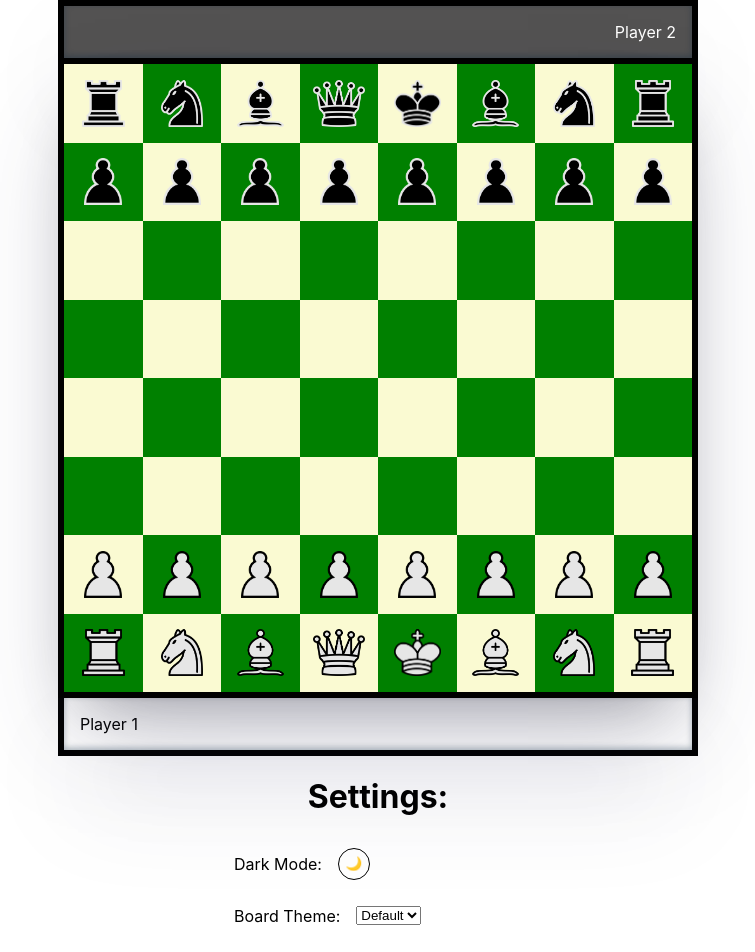
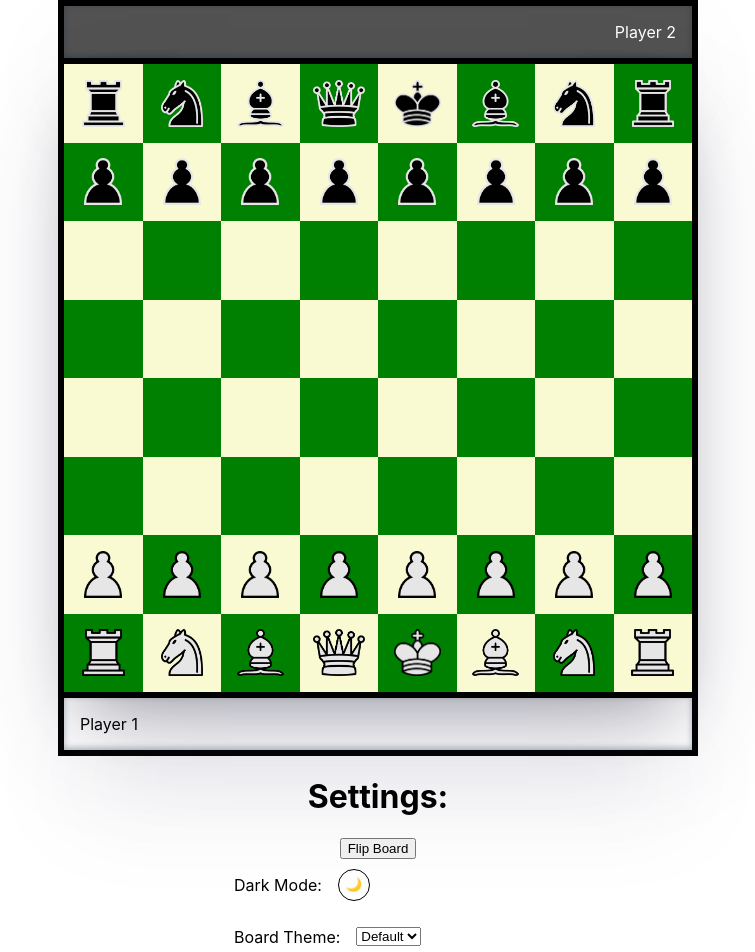
Before and after one commit to PhilipAguiar/ChessApp, a React (Create React App) app: page / in a window 1280 px wide. Shown: the top 952 px of the page, without its empty margins (262-1017 px from the left). Built offline with nearby package versions, Linux system fonts and the light colour scheme.

Commit message:
added ability to flip board

```diff
--- a/src/App.tsx
+++ b/src/App.tsx
@@ -12,6 +12,8 @@ function App() {
   const [playerOneScore, setPlayerOneScore] = useState<Array<string>>([]);
   const [playerTwoScore, setPlayerTwoScore] = useState<Array<string>>([]);
 
+  const [flipBoard, setFlipBoard] = useState<boolean>(false);
+
   return (
     <div className={`App ${darkMode ? "App--dark" : ""}`}>
       <UserCard name="Player 2" playerTwoScore={playerTwoScore} alternate />
@@ -20,9 +22,11 @@ function App() {
         playerTwoScore={playerTwoScore}
         setPlayerOneScore={setPlayerOneScore}
         setPlayerTwoScore={setPlayerTwoScore}
+        flipBoard={flipBoard}
+        setFlipBoard={setFlipBoard}
       />
       <UserCard name="Player 1" playerOneScore={playerOneScore} />
-      <Settings />
+      <Settings setFlipBoard={setFlipBoard} />
     </div>
   );
 }
--- a/src/components/ChessBoard/ChessBoard.scss
+++ b/src/components/ChessBoard/ChessBoard.scss
@@ -14,4 +14,8 @@
     height: 80vh;
     width: 80vh;
   }
+
+  &--flipped {
+    flex-wrap: wrap-reverse;
+  }
 }
--- a/src/components/ChessBoard/ChessBoard.tsx
+++ b/src/components/ChessBoard/ChessBoard.tsx
@@ -11,12 +11,13 @@ import "./ChessBoard.scss";
 type Props = {
   playerOneScore: Array<string>;
   playerTwoScore: Array<string>;
-
   setPlayerOneScore: Function;
   setPlayerTwoScore: Function;
+  setFlipBoard: Function;
+  flipBoard: boolean;
 };
 
-function ChessBoard({ playerOneScore, playerTwoScore, setPlayerOneScore, setPlayerTwoScore }: Props) {
+function ChessBoard({ playerOneScore, playerTwoScore, setPlayerOneScore, setPlayerTwoScore, flipBoard, setFlipBoard }: Props) {
   const [board, setBoard] = useState<Array<Array<Tile>>>([
     [
       { piece: { color: "black", name: "rook" }, moveable: false },
@@ -227,8 +228,18 @@ function ChessBoard({ playerOneScore, playerTwoScore, setPlayerOneScore, setPlay
     }
   }, [draggedPiece]);
 
+  useEffect(() => {
+    if (playerTurn === "white") {
+      setFlipBoard(false);
+    }
+
+    if (playerTurn === "black") {
+      setFlipBoard(true);
+    }
+  }, [playerTurn]);
+
   return (
-    <div className={`board`}>
+    <div className={`board ${flipBoard ? "board--flipped" : ""}`}>
       {promotionActive && (
         <PromotionModal
           playerTurn={playerTurn}
--- a/src/components/Settings/Settings.tsx
+++ b/src/components/Settings/Settings.tsx
@@ -3,13 +3,26 @@ import { useContext } from "react";
 import { DarkModeContext } from "../../contexts/DarkModeContext";
 import { ThemeContext } from "../../contexts/ThemeContext";
 
-function Settings() {
+type Props = {
+  setFlipBoard: Function;
+};
+
+function Settings({ setFlipBoard }: Props) {
   const { themeSwitcher, pieceSwitcher } = useContext(ThemeContext);
   const { darkMode, toggleMode } = useContext(DarkModeContext);
 
   return (
     <div className="settings">
       <h1>Settings:</h1>
+
+      <button
+        onClick={() => {
+          setFlipBoard((prevValue: boolean) => !prevValue);
+        }}
+      >
+        Flip Board
+      </button>
+
       <div className="settings__wrapper">
         <div className="settings__button-container">
           <p className="settings__text">Dark Mode: </p>
```
